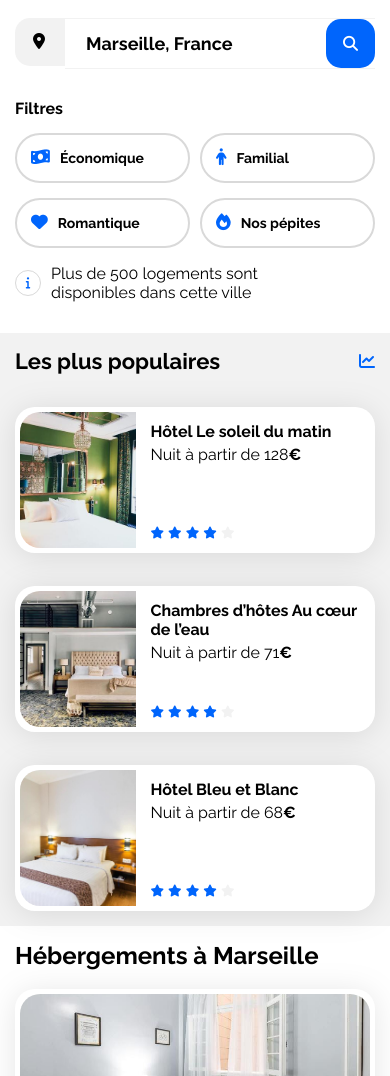
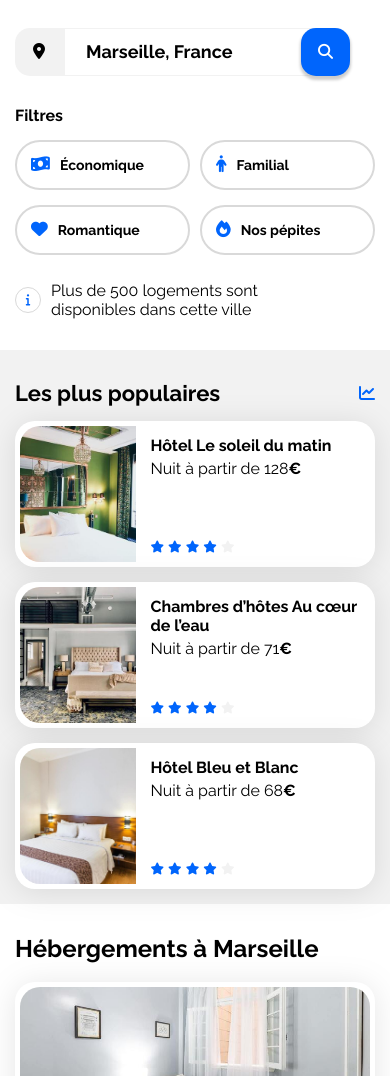
Before and after one commit to nobthetrue/OC_Projet2, a plain HTML site: page index.html in a window 390 px wide. Shown: the part 239-1315 px from the top of the page. Drawn offline with Linux system fonts and the light colour scheme.

Commit message:
Modification padding pour correspondre à la maquette mobile + grosses modifications pour la partie barre de recherche en mobile

```diff
--- a/css/style.css
+++ b/css/style.css
@@ -68,7 +68,7 @@ a {
 }
 
 .entete img {
-    width: 61,09px;
+    width: 61, 09px;
     height: 19px;
     margin-top: 30px;
     margin-bottom: 30px;
@@ -175,7 +175,7 @@ a {
     padding-top: 30px;
 }
 
-.menu-filtres  {
+.menu-filtres {
     display: flex;
     padding-left: 10px;
 }
@@ -396,6 +396,7 @@ a {
 /****** Media queries ***********/
 /* Medium devices (tablets, less/equal than 1024px) */
 @media all and (min-width: 768px) and (max-width: 1024px) {
+
     /*Partie filtres*/
     .main-filtres {
         flex-direction: column;
@@ -406,7 +407,7 @@ a {
         font-size: 18px;
     }
 
-    .menu-filtres  {
+    .menu-filtres {
         display: flex;
         padding-left: 0;
         gap: 14px;
@@ -468,6 +469,7 @@ a {
 
 /* Small devices (phones, less than 768px) */
 @media all and (min-width: 320px) and (max-width: 767.98px) {
+
     /****** General ***********/
     .main-container {
         padding: 0;
@@ -511,27 +513,43 @@ a {
         border-top: hidden;
     }
 
+    .phrases {
+        padding-top: 10px;
+    }
+
     /*Barre de recherche*/
     .menu-search-bar {
         display: flex;
-        width: 100%;
+        width: calc(100% - 20px);
         max-width: 320px;
+        position: relative;
     }
 
     .main-search-bar {
         display: flex;
         flex-direction: row;
         width: 100%;
+        align-items: center;
     }
 
     #search-button-rechercher span {
         display: none;
     }
 
+    .balise-button {
+        position: relative;
+        display: flex;
+        align-items: center;
+    }
+
     #search-button-rechercher {
-        height: 49px;
+        position: absolute;
+        right: -15px;
+        height: 48px;
         width: 49px;
         border-radius: 15px;
+        z-index: 1;
+        box-shadow: 0 3px 3px 1px rgba(0, 0, 0, .2);
     }
 
     #search-button-rechercher i {
@@ -544,21 +562,14 @@ a {
         outline: none;
     }
 
-    .balise-button {
-        border-top: solid 1px #F2F2F2;
-        border-bottom: solid 1px #F2F2F2;
-        z-index: 0;
-    }
-
     #search-bar {
         font-weight: bold;
         font-size: large;
-        padding-right: 0;
+        padding-left: 21px;
+        padding-right: 30px;
         border: solid #F2F2F2;
-        padding-left: 21px;
-        padding-right: 2px;
         border-width: 1px 0 1px 0;
-        width: 120%;
+        width: 100%;
     }
 
     /*Partie filtres*/
@@ -598,9 +609,12 @@ a {
         padding-left: 2px;
     }
 
-
     .filtres:hover {
         background-color: #DEEBFF;
+    }
+
+    .info {
+        padding-top: 15px;
     }
 
     /****** Hebergements And Populaires ***********/
@@ -610,7 +624,7 @@ a {
 
     .hebergements-and-populaires section {
         border-radius: 0;
-        padding: 15px;
+        padding: 30px 15px 15px 15px;
         width: 100%;
     }
 
@@ -628,14 +642,18 @@ a {
     }
 
     /****** Populaires ***********/
-    .populaires {
-        background-color: #D9D9D9;
+    .populaires-cards .card{
+        margin-top: 15px;
     }
 
     /*Activités*/
     .activites-container {
         margin-right: 5px;
         margin-left: 5px;
+    }
+
+    .activites-container h2 {
+        margin-top: 15px;
     }
 
     .activites {
```
